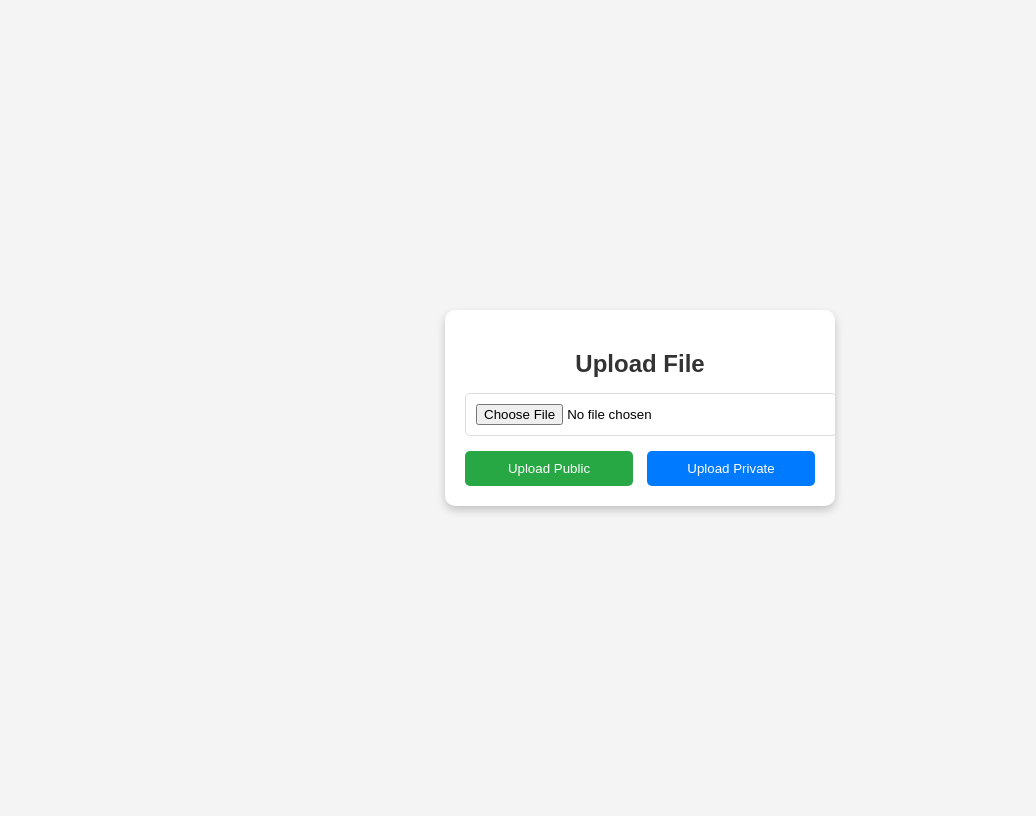
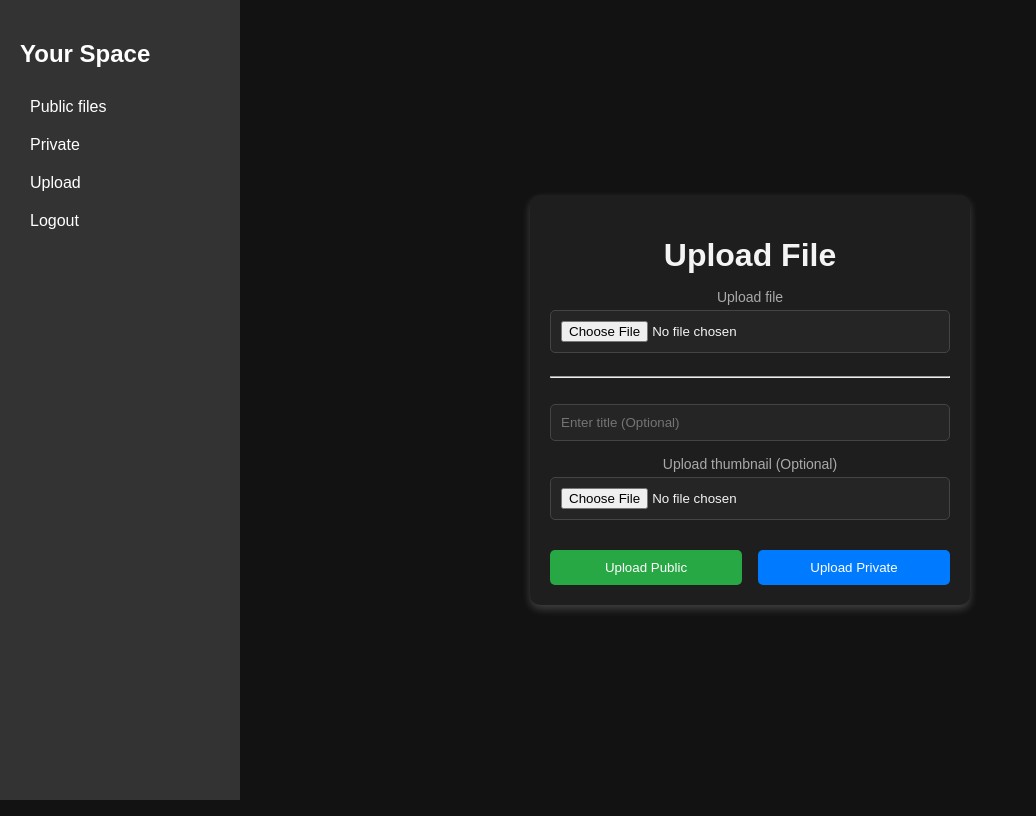
Before and after one commit to manlife989/myowncloud, a Flask app: page /upload in a window 1280 px wide. Shown: the whole page, without its empty margins (0-1036 px from the left). Run offline with Flask 3, Linux system fonts and the light colour scheme; some libraries are stand-ins or nearby versions.

Commit message:
fixed: Logout re-enterance problem Modified: UI and functionality. Signup is unavailable for now because of the smtp forwarding issue

```diff
--- a/app.py
+++ b/app.py
@@ -1,10 +1,12 @@
-from flask import Flask, render_template, request, redirect, url_for, flash, session,jsonify,send_from_directory
+from flask import Flask, render_template, request, redirect, url_for, flash, session,jsonify,send_from_directory,make_response
 import mysql.connector
 from flask_bcrypt import Bcrypt
 import os
 from flask_mail import Mail, Message
+from itsdangerous import URLSafeTimedSerializer
 import secrets
 
+s = URLSafeTimedSerializer("your_secret_key")
 app = Flask(__name__)
 app.secret_key = 'your_secret_key'  # Required for session management
 bcrypt = Bcrypt(app)
@@ -13,8 +15,8 @@ app.config["MAIL_SERVER"] = "smtp.gmail.com"
 app.config["MAIL_PORT"] = 587
 app.config["MAIL_USE_TLS"] = True
 app.config["MAIL_USERNAME"] = "gillrao43@gmail.com"  # Replace with your email
-app.config["MAIL_PASSWORD"] = "gbam ejne qrmd yxfv"  # Replace with your password
-app.config["MAIL_DEFAULT_SENDER"] = "your-email@gmail.com"
+app.config["MAIL_PASSWORD"] = "gbamejneqrmdyxfv"  # Replace with your password
+app.config["MAIL_DEFAULT_SENDER"] = "gillrao43@gmail.com"
 
 mail = Mail(app)
 
@@ -50,43 +52,12 @@ cursor = db.cursor()
 def home():
     return render_template('index.html')
 
-@app.route("/send_verification", methods=["POST"])
-def send_verification():
-    email = request.form.get("email")
-
-    if not email:
-        flash("Please enter a valid email!", "error")
-        return redirect(url_for("home"))
-
-    # Generate a unique verification token
-    token = secrets.token_urlsafe(16)
-    verification_tokens[token] = email
-
-    # Create the verification link
-    verification_link = url_for("verify", token=token, _external=True)
-
-    # Send verification email
-    subject = "Verify Your Email"
-    message_body = f"Click the link to verify your email: {verification_link}"
-
-    try:
-        msg = Message(subject, recipients=[email], body=message_body)
-        mail.send(msg)
-        return render_template("verify.html", email=email)  # Show verification page
-    except Exception as e:
-        return f"Error sending email: {e}"
-
-@app.route("/verify/<token>")
-def verify(token):
-    email = verification_tokens.get(token)
-    if email:
-        del verification_tokens[token]  # Remove token (user is verified)
-        flash("Email verified successfully!", "success")
-
-        return redirect(url_for("dashboard"))
-    else:
-        flash("Invalid or expired token!", "error")
-        return redirect(url_for("home"))
+@app.after_request
+def add_no_cache_headers(response):
+    response.headers["Cache-Control"] = "no-store, no-cache, must-revalidate, max-age=0"
+    response.headers["Pragma"] = "no-cache"
+    response.headers["Expires"] = "0"
+    return response
 
 # Signup Route
 @app.route('/signup', methods=['GET', 'POST'])
@@ -96,24 +67,40 @@ def signup():
         email = request.form['email']
         password = request.form['password']
 
-        # Hash the password
+        # Hash password
         hashed_password = bcrypt.generate_password_hash(password).decode('utf-8')
 
-        # Insert user into the database
-        try:
-            cursor.execute("INSERT INTO users (username, email, password) VALUES (%s, %s, %s)",
-                           (username, email, hashed_password))
-            db.commit()
-            flash("Registration successful! Please login.", "success")
-            return redirect(url_for('dashboard', view="public"))
-        except mysql.connector.Error as err:
-            flash("Error: " + str(err), "danger")
+        # Check if email already exists
+        cursor.execute("SELECT * FROM users WHERE email = %s", (email,))
+        if cursor.fetchone():
+            flash("Email already registered!", "danger")
+            return redirect(url_for('signup'))
+
+        # Generate verification token
+        token = s.dumps(email, salt='email-confirm')
+
+        # Send verification email
+        verification_link = url_for('verify_email', token=token, _external=True)
+        msg = Message("Verify Your Email", sender="gillrao43@gmail.com", recipients=[email])
+        msg.body = f"Click the link to verify your email: {verification_link}"
+        mail.send(msg)
+        email = request.form.get("email")
+        print(f"Received email: {email}")  # Debugging statement
+
+
+        # Store user in a temporary table
+        cursor.execute("INSERT INTO pending_users (username, email, password) VALUES (%s, %s, %s)",
+                       (username, email, hashed_password))
+        db.commit()
+
+        flash("A verification email has been sent. Please check your inbox.", "info")
+        return redirect(url_for('verify_email', token=token))
 
     return render_template('signup.html')
 
-# Login Route
 @app.route('/login', methods=['GET', 'POST'])
 def login():
+    """Handles user login and session management."""
     if request.method == 'POST':
         username = request.form['username']
         password = request.form['password']
@@ -124,28 +111,64 @@ def login():
 
         if user and bcrypt.check_password_hash(user[1], password):
             session['user_id'] = user[0]  # Store user ID in session
-            #flash("Login successful!", "success")
-            return redirect(url_for('dashboard',view='public'))
+            session['username'] = username  # Also store username for better tracking
+            return redirect(url_for('dashboard', view='public'))
         else:
             flash("Invalid username or password", "danger")
 
     return render_template('login.html')
 
-# Dashboard Route
+@app.route('/verify_email/<token>')
+def verify_email(token):
+    try:
+        email = s.loads(token, salt='email-confirm', max_age=3600)  # Token expires in 1 hour
+
+        # Retrieve user from pending_users
+        cursor.execute("SELECT * FROM pending_users WHERE email = %s", (email,))
+        user = cursor.fetchone()
+
+        if not user:
+            flash("Invalid or expired token!", "danger")
+            return redirect(url_for('signup'))
+
+        username, email, password = user[:3]
+        session['user_id'] = user.id
+        # Move user to the main users table
+        cursor.execute("INSERT INTO users (username, email, password) VALUES (%s, %s, %s)",
+                       (username, email, password))
+        cursor.execute("DELETE FROM pending_users WHERE email = %s", (email,))
+        db.commit()
+
+        flash("Email verified! Logging you in.", "success")
+        return redirect(url_for('dashboard', view="public"))
+
+    except:
+        flash("Verification link is invalid or expired.", "danger")
+        return redirect(url_for('signup'))
+
+
+# Login Route
+
 @app.route('/dashboard')
 def dashboard():
+    """Dashboard route handling public and private files."""
+    if 'user_id' not in session:
+        flash("You need to log in first.", "danger")
+        return redirect(url_for('home'))
     view = request.args.get('view', 'public')  # Default to 'public'
 
     if view == 'public':
         files = os.listdir(PUBLIC_CLOUD_FOLDER)
+    elif view == 'private' and 'user_id' in session:
+        user_folder = os.path.join(PRIVATE_CLOUD_FOLDER, str(session['user_id']))
+        files = os.listdir(user_folder) if os.path.exists(user_folder) else []
     else:
-        user_folder = os.path.join(PRIVATE_CLOUD_FOLDER, str(session.get('user_id')))
-        if os.path.exists(user_folder):
-            files = os.listdir(user_folder)
-        else:
-            files = []
+        flash("Unauthorized access!", "danger")
+        return redirect(url_for('dashboard', view='public'))
 
     return render_template('dashboard.html', files=files, view=view)
+
+
 
 @app.route('/public_cloud/<filename>')
 def get_file(filename):
@@ -184,6 +207,11 @@ def upload_public():
 
     file.save(os.path.join(PUBLIC_CLOUD_FOLDER, file.filename))
     return jsonify({"message": "File uploaded successfully!"})
+
+@app.route('/logout')
+def logout():
+    session.clear()  # Clears all session data
+    return redirect(url_for('home'))
 
 @app.route('/upload_private', methods=['POST'])
 def upload_private():
--- a/templates/upload.html
+++ b/templates/upload.html
@@ -8,31 +8,65 @@
         body {
             font-family: Arial, sans-serif;
             display: flex;
-            flex-direction: column;
+            height: 100vh;
+            margin: 0;
+            padding: 0;
+            background: #121212;
+            color: #f4f4f4;
+        }
+        .sidebar {
+            width: 200px;
+            height: 100vh;
+            background: #333;
+            color: white;
+            padding: 20px;
+            position: fixed;
+            left: 0;
+            top: 0;
+        }
+
+        .sidebar a {
+            display: block;
+            color: white;
+            padding: 10px;
+            text-decoration: none;
+        }
+
+        .sidebar a:hover {
+            background: #555;
+        }
+
+        .mainContainer {
+            margin-left: 220px;
+            display: flex;
             align-items: center;
             justify-content: center;
+            width: calc(100% - 220px);
             height: 100vh;
-            background: #f4f4f4;
         }
+
         .container {
-            background: white;
+            background: #1e1e1e;
             padding: 20px;
             border-radius: 10px;
-            box-shadow: 0px 4px 8px rgba(0, 0, 0, 0.2);
+            box-shadow: 0px 4px 8px rgba(255, 255, 255, 0.2);
             text-align: center;
-            width: 350px;
+            width: 400px;
         }
-        h2 {
+        h1 {
             margin-bottom: 15px;
-            color: #333;
         }
-        input[type="file"] {
+        input[type="file"], input[type="text"] {
             margin-bottom: 15px;
             padding: 10px;
             width: 100%;
-            border: 1px solid #ddd;
+            border: 1px solid #444;
             border-radius: 5px;
+            background: #252525;
+            color: #f4f4f4;
+            box-sizing: border-box; /* Ensures padding doesn't affect width */
         }
+
         .buttons {
             display: flex;
             justify-content: space-between;
@@ -54,22 +88,76 @@
         .btn:hover {
             opacity: 0.8;
         }
+        .preview {
+            margin-top: 15px;
+            max-width: 100%;
+        }
+        .file-label {
+            display: block;
+            margin-bottom: 5px;
+            color: #aaa;
+            font-size: 14px;
+        }
+
     </style>
 </head>
 <body>
-
+    <div class="sidebar">
+        <h2>Your Space</h2>
+        <a href="{{ url_for('dashboard',view='public') }}">Public files</a>
+        <a href="{{ url_for('dashboard',view='private') }}">Private</a>
+        <a href="{{ url_for('upload_page') }}">Upload</a>
+        <a href="{{ url_for('logout') }}">Logout</a>
+    </div>
+    <div class="mainContainer">
         <div class="container">
-        <h2>Upload File</h2>
-        <input type="file" id="fileInput">
+            <h1>Upload File</h1>
+            <label for="fileInput" class="file-label">Upload file</label>
+            <input type="file" id="fileInput" onchange="previewFile()"><hr><br>
+            <input type="text" id="titleInput" placeholder="Enter title (Optional)">
+            <label for="thumbnailInput" class="file-label">Upload thumbnail (Optional)</label>
+            <input type="file" id="thumbnailInput" accept="image/*">
+                        <div id="filePreview" class="preview"></div>
             <div class="buttons">
                 <button class="btn public-btn" onclick="uploadFile('public')">Upload Public</button>
                 <button class="btn private-btn" onclick="uploadFile('private')">Upload Private</button>
             </div>
         </div>
+    </div>
 
     <script>
+        function previewFile() {
+            let fileInput = document.getElementById("fileInput");
+            let preview = document.getElementById("filePreview");
+            preview.innerHTML = "";
+
+            if (fileInput.files.length > 0) {
+                let file = fileInput.files[0];
+                let fileType = file.type;
+                let reader = new FileReader();
+
+                reader.onload = function(e) {
+                    if (fileType.startsWith("image")) {
+                        preview.innerHTML = `<img src="${e.target.result}" width="100%">`;
+                    } else if (fileType.startsWith("video")) {
+                        preview.innerHTML = `<video controls width="100%"><source src="${e.target.result}"></video>`;
+                    } else if (fileType.startsWith("audio")) {
+                        preview.innerHTML = `<audio controls><source src="${e.target.result}"></audio>`;
+                    } else if (fileType.includes("pdf")) {
+                        preview.innerHTML = `<embed src="${e.target.result}" width="100%" height="300px">`;
+                    } else {
+                        preview.innerHTML = `<p>File selected: ${file.name}</p>`;
+                    }
+                };
+                reader.readAsDataURL(file);
+            }
+        }
+
         function uploadFile(type) {
             let fileInput = document.getElementById("fileInput");
+            let titleInput = document.getElementById("titleInput").value;
+            let thumbnailInput = document.getElementById("thumbnailInput");
+
             if (fileInput.files.length === 0) {
                 alert("Please select a file!");
                 return;
@@ -77,24 +165,23 @@
 
             let formData = new FormData();
             formData.append("file", fileInput.files[0]);
+            if (type === "public") {
+                formData.append("title", titleInput);
+                if (thumbnailInput.files.length > 0) {
+                    formData.append("thumbnail", thumbnailInput.files[0]);
+                }
+            }
 
-            if (type === "public") {
-                fetch("/upload_public", {
+            let url = type === "public" ? "/upload_public" : "/upload_private";
+
+            fetch(url, {
                 method: "POST",
                 body: formData
-                }).then(response => response.json())
-                .then(data => alert(data.message))
-                .catch(error => console.error("Error:", error));
-            } else {
-                fetch("/upload_private", {
-                    method: "POST",
-                    body: formData
-                }).then(response => response.json())
+            })
+            .then(response => response.json())
             .then(data => alert(data.message))
             .catch(error => console.error("Error:", error));
         }
-        }
     </script>
-
 </body>
 </html>
```
Also changed, not shown: templates/dashboard.html (+3 -4 lines), templates/drawer.html (added, +76 -0 lines), templates/verify.html (+4 -6 lines). Lines whose indentation alone changed are shown as unchanged.
